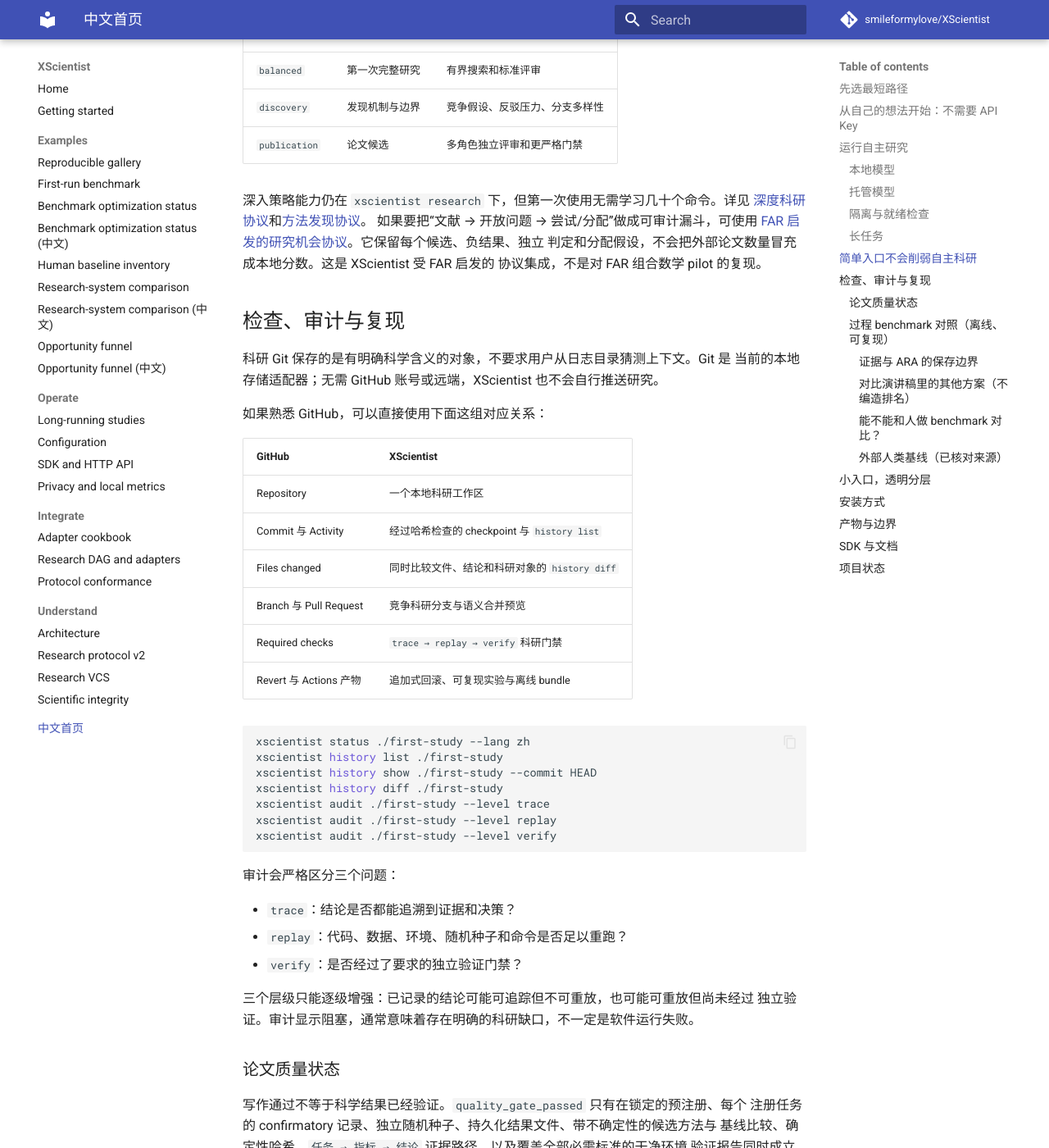
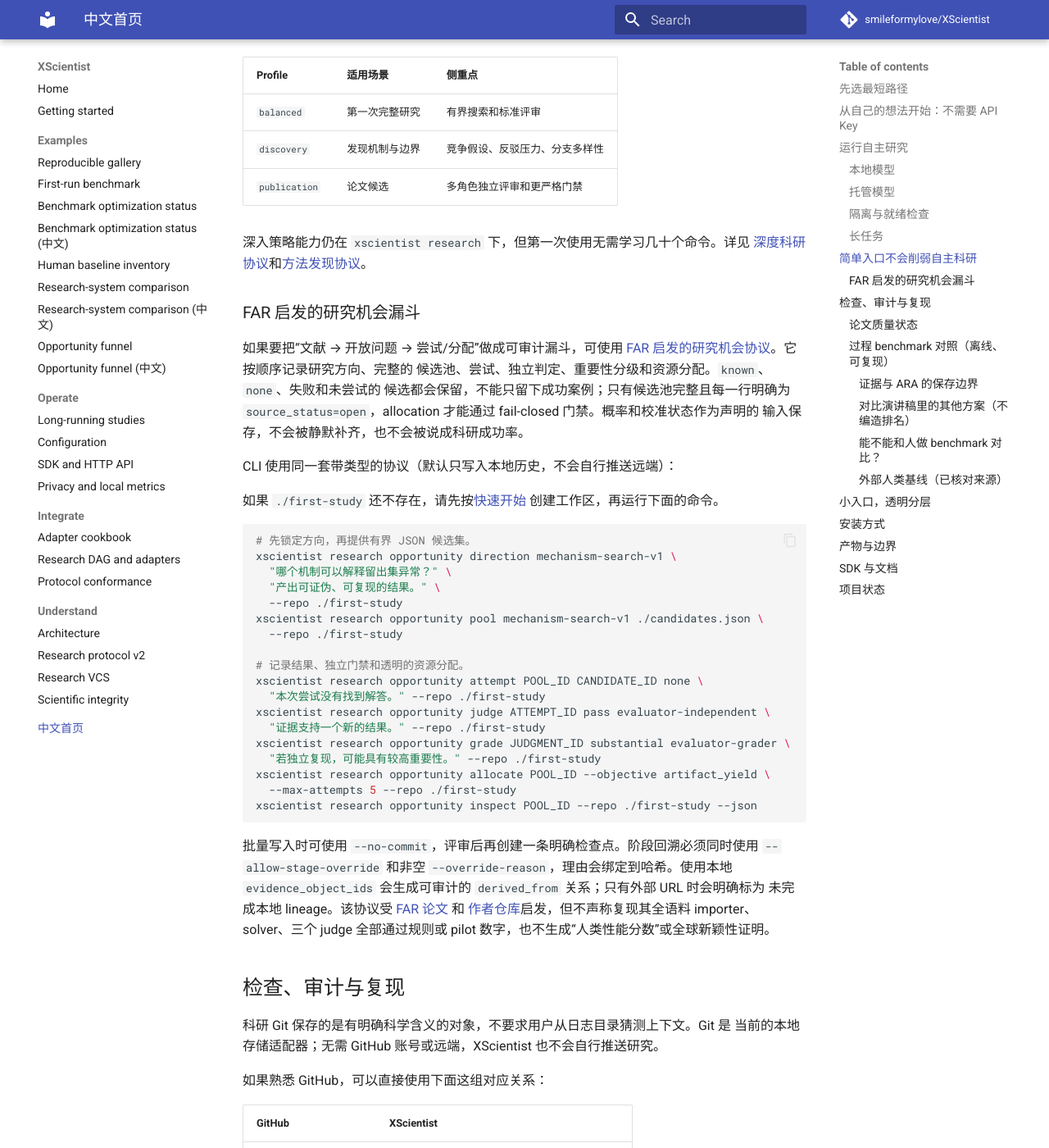
Before and after one commit to smileformylove/XScientist, an MkDocs documentation site: the page built from docs/README.zh.md, in a window 1280 px wide and 1400 px high, scrolled down 5345 px. Shown: the whole window at 82% size. Built offline with MkDocs 1.6.1 and Material for MkDocs 9.7.7, drawn with Linux system fonts in a browser that asks for light colours; comment, search, counter and statistics services are not loaded; some of the changed text lies outside the part shown.

````diff
--- a/docs/README.zh.md
+++ b/docs/README.zh.md
@@ -22,6 +22,7 @@
 <p align="center">
   <a href="#从自己的想法开始不需要-api-key">快速开始</a> ·
   <a href="#运行自主研究">自主研究</a> ·
+  <a href="#far-启发的研究机会漏斗">研究机会漏斗</a> ·
   <a href="#检查审计与复现">审计复现</a> ·
   <a href="#安装方式">安装</a> ·
   <a href="https://zhuanlan.zhihu.com/p/2027818800238666075">项目随笔</a> ·
@@ -33,13 +34,13 @@ XScientist 既是本地优先的自主科研系统，也是一套开放科学协
 为带类型、机器可读的科研对象。一次运行完成，并不等于科学结论已经成立；只有证据
 和评审门禁真正通过后，系统才会把它标记为已验证。
 
-> [!IMPORTANT]
-> XScientist 目前是 Alpha 科研软件，不是科学事实机器。自主运行可能调用付费模型；
+> **重要：** XScientist 目前是 Alpha 科研软件，不是科学事实机器。自主运行可能调用付费模型；
 > 生成代码必须经过配置好的隔离执行器；机器生成的结论只有补齐证据和独立评审
 > 门禁后，才能成为“已验证”。
 
-本文描述已经发布的 `0.1.3` 正式版。需要严格复现实验时，请固定软件版本或源码
-commit。
+本文描述已经发布的 `0.1.4` 正式版。0.1.4 新增受 FAR 启发、按来源核对的研究机会
+漏斗，同时保留既有来源追踪、隔离和科研评审门禁。需要严格复现实验时，请固定软件
+版本或源码 commit。
 
 ## 先选最短路径
 
@@ -252,10 +253,48 @@ xscientist runs resume RUN_ID --workspace ./ood-study
 
 深入策略能力仍在 `xscientist research` 下，但第一次使用无需学习几十个命令。详见
 [深度科研协议](DEEP_RESEARCH_PROTOCOL.md)和[方法发现协议](METHOD_DISCOVERY_PROTOCOL.md)。
+
+### FAR 启发的研究机会漏斗
+
 如果要把“文献 → 开放问题 → 尝试/分配”做成可审计漏斗，可使用
-[FAR 启发的研究机会协议](OPPORTUNITY_FUNNEL.zh.md)。它保留每个候选、负结果、独立
-判定和分配假设，不会把外部论文数量冒充成本地分数。这是 XScientist 受 FAR 启发的
-协议集成，不是对 FAR 组合数学 pilot 的复现。
+[FAR 启发的研究机会协议](OPPORTUNITY_FUNNEL.zh.md)。它按顺序记录研究方向、完整的
+候选池、尝试、独立判定、重要性分级和资源分配。`known`、`none`、失败和未尝试的
+候选都会保留，不能只留下成功案例；只有候选池完整且每一行明确为
+`source_status=open`，allocation 才能通过 fail-closed 门禁。概率和校准状态作为声明的
+输入保存，不会被静默补齐，也不会被说成科研成功率。
+
+CLI 使用同一套带类型的协议（默认只写入本地历史，不会自行推送远端）：
+
+如果 `./first-study` 还不存在，请先按[快速开始](#从自己的想法开始不需要-api-key)
+创建工作区，再运行下面的命令。
+
+```bash
+# 先锁定方向，再提供有界 JSON 候选集。
+xscientist research opportunity direction mechanism-search-v1 \
+  "哪个机制可以解释留出集异常？" \
+  "产出可证伪、可复现的结果。" \
+  --repo ./first-study
+xscientist research opportunity pool mechanism-search-v1 ./candidates.json \
+  --repo ./first-study
+
+# 记录结果、独立门禁和透明的资源分配。
+xscientist research opportunity attempt POOL_ID CANDIDATE_ID none \
+  "本次尝试没有找到解答。" --repo ./first-study
+xscientist research opportunity judge ATTEMPT_ID pass evaluator-independent \
+  "证据支持一个新的结果。" --repo ./first-study
+xscientist research opportunity grade JUDGMENT_ID substantial evaluator-grader \
+  "若独立复现，可能具有较高重要性。" --repo ./first-study
+xscientist research opportunity allocate POOL_ID --objective artifact_yield \
+  --max-attempts 5 --repo ./first-study
+xscientist research opportunity inspect POOL_ID --repo ./first-study --json
+```
+
+批量写入时可使用 `--no-commit`，评审后再创建一条明确检查点。阶段回溯必须同时使用
+`--allow-stage-override` 和非空 `--override-reason`，理由会绑定到哈希。使用本地
+`evidence_object_ids` 会生成可审计的 `derived_from` 关系；只有外部 URL 时会明确标为
+未完成本地 lineage。该协议受 [FAR 论文](https://arxiv.org/abs/2608.16977) 和
+[作者仓库](https://github.com/zeyu-zheng/FAR)启发，但不声称复现其全语料 importer、
+solver、三个 judge 全部通过规则或 pilot 数字，也不生成“人类性能分数”或全球新颖性证明。
 
 ## 检查、审计与复现
 
@@ -715,6 +754,7 @@ print(result.returncode)
 | --- | --- |
 | 第一个项目与恢复 | [入门](GETTING_STARTED.md) · [长任务指南](LONG_RUNNING_GUIDE.md) |
 | 科研历史与协议 | [本地科研 Git](LOCAL_RESEARCH_GIT.md) · [协议 v2](RESEARCH_PROTOCOL_V2.md) |
+| 文献机会与分配 | [研究机会漏斗](OPPORTUNITY_FUNNEL.zh.md) · [FAR 论文](https://arxiv.org/abs/2608.16977) |
 | 科研诚信与策略 | [科研诚信](RESEARCH_INTEGRITY.md) · [科学宪法](SCIENCE_CONSTITUTION.md) |
 | 当前劣势与审计 | [2026 项目审计](PROJECT_AUDIT_2026-08.md) · [入门审计](ONBOARDING_AUDIT.md) |
 | SDK、HTTP API 与适配器 | [SDK/API](guides/SDK_AND_API.md) · [DAG/适配器](RESEARCH_DAG_AND_ADAPTERS.md) |
--- a/xscientist/_version.py
+++ b/xscientist/_version.py
@@ -1 +1 @@
-__version__ = "0.1.3"
+__version__ = "0.1.4"
````
Also changed, not shown: other parts of docs/README.zh.md (+4 -4 lines), CHANGELOG.md (+14 -1 lines), README.md (+65 -17 lines), docs/GETTING_STARTED.md (+2 -2 lines), docs/index.md (+2 -2 lines), 2 other files.
